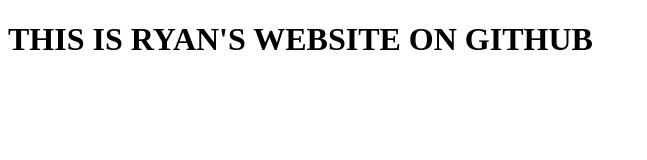
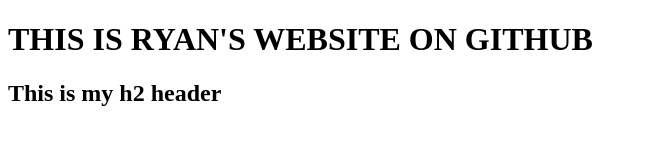
Before and after one commit to nvcapcode/Github-Test, a plain HTML site: page index.html in a window 1280 px wide. Shown: the whole page, without its empty margins (0-647 px from the left). Drawn offline with Linux system fonts and the light colour scheme.

Commit message:
I added an h2

```diff
--- a/index.html
+++ b/index.html
@@ -7,5 +7,6 @@
 </head>
 <body>
     <h1>THIS IS RYAN'S WEBSITE ON GITHUB</h1>
+    <h2>This is my h2 header</h2>
 </body>
 </html>
```
